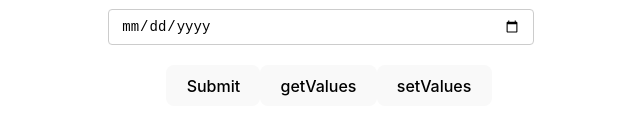
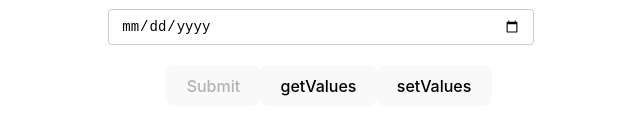
Before and after one commit to HsuanPeng/React-Hook-Form-Practice-2023, a React (Vite) app: page / in a window 1280 px wide. Shown: the part 911-1046 px from the top of the page, without its empty margins (311-951 px from the left). Built offline with nearby package versions, Linux system fonts and the light colour scheme; no server answers.

Commit message:
disable form submission

```diff
--- a/src/components/YoutubeForm.tsx
+++ b/src/components/YoutubeForm.tsx
@@ -1,5 +1,5 @@
 import { useEffect, useMemo } from "react";
-import { useForm, useFieldArray, useWatch } from "react-hook-form";
+import { useForm, useFieldArray, useWatch, FieldErrors } from "react-hook-form";
 import { DevTool } from "@hookform/devtools"; // 從畫面監看表單資料
 
 type FormValues = {
@@ -53,7 +53,7 @@ const YoutubeForm = () => {
     getValues,
     setValue,
   } = form;
-  const { errors, touchedFields, dirtyFields, isDirty } = formState;
+  const { errors, touchedFields, dirtyFields, isDirty, isValid } = formState;
 
   console.log("touchedFields", touchedFields); // 使用者是否有觸碰過該欄位
   console.log("dirtyFields", dirtyFields); // 使用者是否有修改過該欄位
@@ -92,7 +92,7 @@ const YoutubeForm = () => {
     });
   };
 
-  const onError = (errors) => {
+  const onError = (errors: FieldErrors<FormValues>) => {
     console.log("onError", errors);
   };
 
@@ -262,7 +262,7 @@ const YoutubeForm = () => {
           <p className="error">{errors.dob?.message}</p>
         </div>
 
-        <button>Submit</button>
+        <button disabled={!isDirty || !isValid}>Submit</button>
 
         <button type="button" onClick={handleGetValues}>
           getValues
```
